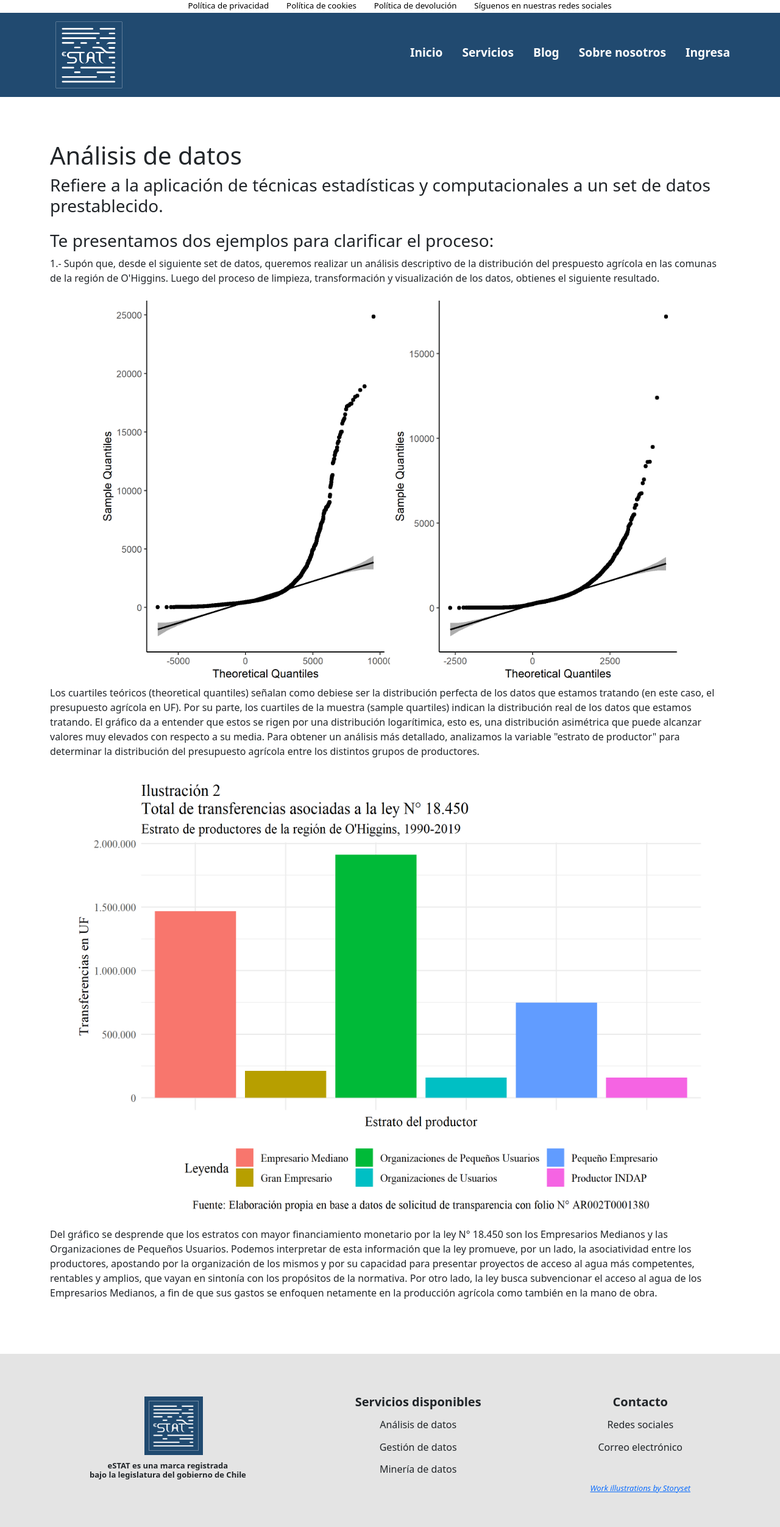
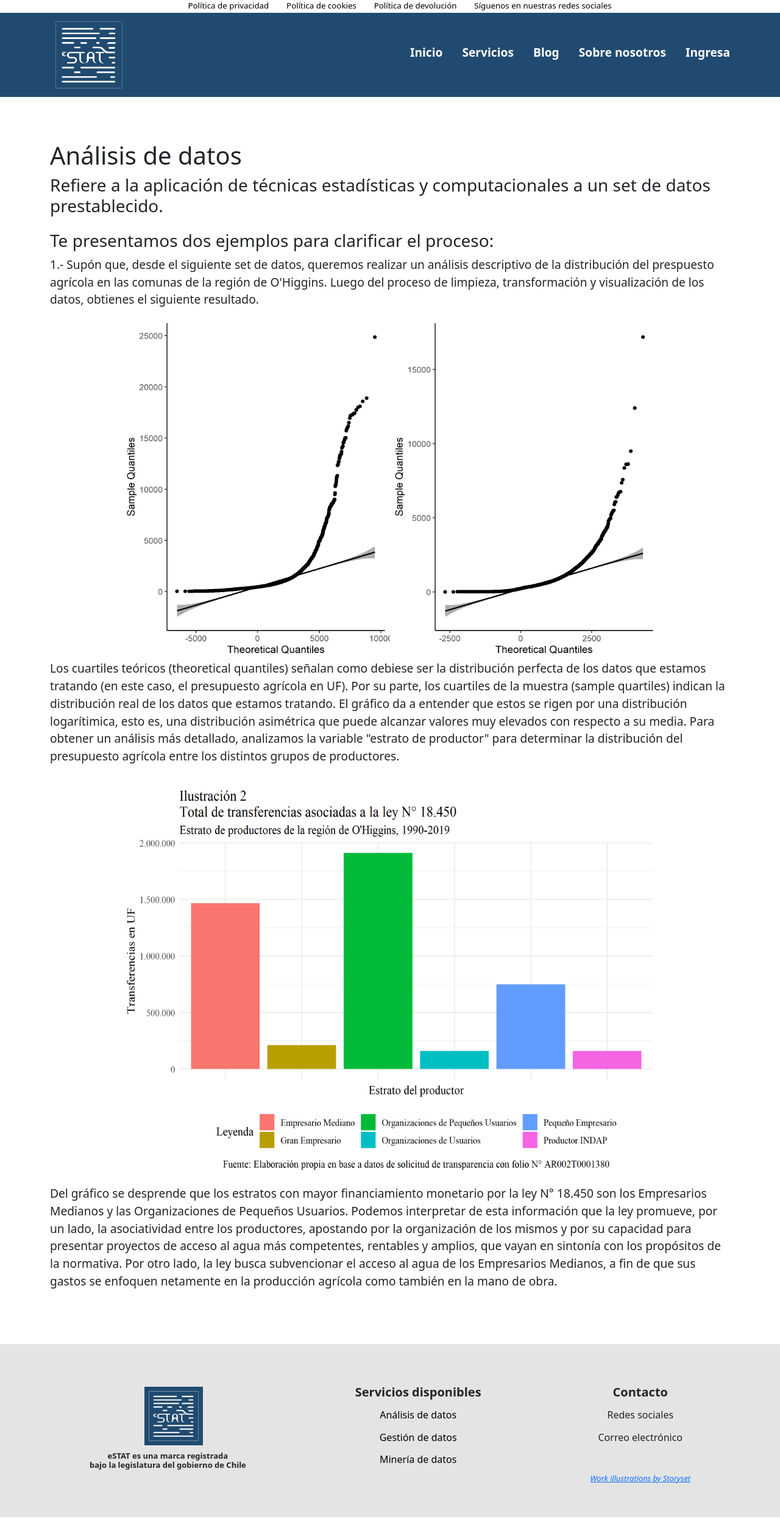
Before and after one commit to MarcoPavez/eSTAT, a React (Create React App) app in the folder client/: page /servicios/analisis in a window 1280 px wide. Shown: the whole page at 61% size. Built offline with nearby package versions, Linux system fonts and the light colour scheme.

Commit message:
Se agrega diseño de background-image y cambio en footer

```diff
--- a/client/src/styles.scss
+++ b/client/src/styles.scss
@@ -22,6 +22,17 @@
     flex-direction: column;
     color: black;
 
+    .imagenFondo {
+      position: absolute;
+      z-index: -1;
+
+      img {
+        -webkit-filter: blur(6rem);
+        height: 110rem;
+        width: 115rem;
+      }
+    }
+
     .presentacion {
       display: flex;
       flex-direction: column;
@@ -45,7 +56,6 @@
         font-size: 2.5rem;
         font-weight: 700;
       }
-
     }
 
     img {
@@ -122,18 +132,18 @@
         .analisisDatos:hover,
         .limpiezaDatos:hover,
         .recoleccionDatos:hover {
-          width: 29rem;
+          width: 27rem;
           height: 12rem;
           border-width: 0.3rem;
 
           p:first-child {
-            font-size: 2.3rem;
+            font-size: 2.1rem;
             font-weight: 800;
 
           }
 
           p:last-child {
-            font-size: 1.4rem;
+            font-size: 1.3rem;
             font-weight: 700;
           }
         }
@@ -160,7 +170,7 @@
 
     .contactanos {
       button {
-        font-size: 1.5rem;
+        font-size: 2rem;
         font-weight: 600;
         background-color: rgb(33, 74, 112);
         border-radius: 0.5rem;
@@ -168,17 +178,17 @@
         border-color: rgb(33, 74, 112);
         color: white;
         transition: 0.5s;
-        padding: 0.5rem;
+        padding: 0.8rem;
       }
 
-      button:hover{
+      button:hover {
         opacity: 90%;
-        padding: 0.5rem;
-        font-size: 1.7rem;
+        padding: 1rem;
+        font-size: 2.2rem;
       }
 
-      p{
-        font-size: 1.1rem;
+      p {
+        font-size: 1.3rem;
         font-weight: 600;
       }
 
@@ -245,7 +255,7 @@
             font-weight: 600;
             font-size: 1.2rem;
             color: white;
-            transition: 0.1s;
+            transition: 0.5s;
           }
 
           h6:hover {
@@ -269,7 +279,6 @@
     display: flex;
     flex-direction: row;
     justify-content: space-evenly;
-
     background-color: rgb(228, 228, 228);
     padding-top: 3rem;
     padding-bottom: 3rem;
@@ -298,17 +307,24 @@
       flex-direction: column;
       margin-top: 1.2rem;
 
+
       ul {
         list-style: none;
         text-align: center;
 
         li {
           margin-top: 0.8rem;
+          color: black;
+          transition: 0.5s;
+        }
+        li:hover{
+          color:rgb(33, 74, 112);
+          font-size: 1.2rem;
         }
       }
 
       h5 {
-        font-weight: bold;
+        font-weight: 700;
       }
     }
 
@@ -408,13 +424,16 @@
     }
 
     .inicioEjemplo {
+
+      font-size: 1.2rem;
+
       .qqplotAnalisisDatos {
         display: flex;
         justify-content: center;
 
         img {
-          width: 60rem;
-          height: 40rem;
+          width: 55rem;
+          height: 35rem;
         }
       }
     }
@@ -424,9 +443,13 @@
       justify-content: center;
 
       img {
-        width: 65rem;
-        height: 45rem;
+        width: 55rem;
+        height: 40rem;
       }
+    }
+
+    .interpretacionGeombar{
+      font-size:1.2rem
     }
   }
 
@@ -522,6 +545,9 @@
     gap: 1rem;
 
     .inicioEjemplo {
+
+      font-size: 1.2rem;
+
       display: flex;
       flex-direction: column;
 
@@ -545,22 +571,22 @@
     }
   }
 
-  .requerimientos{
+  .requerimientos {
     display: flex;
     flex-direction: column;
     gap: 1rem;
 
-    .textoInicial{
+    .textoInicial {
       display: flex;
       flex-direction: column;
       gap: 0.5rem;
     }
 
-    .editor{
+    .editor {
       height: 8rem;
     }
 
-    .botonRequerimientos{
+    .botonRequerimientos {
       margin-top: 3rem;
     }
   }
```
